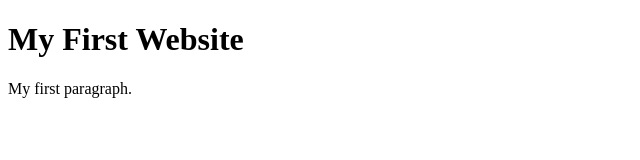
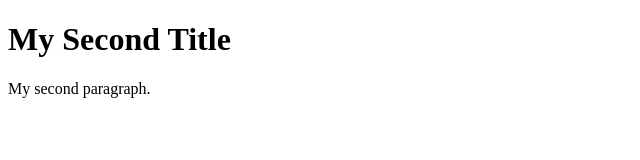
Before and after one commit to saif7amed/codersrank-template-tgvsqe, a website: page index.html in a window 1280 px wide. Shown: the whole page, without its empty margins (0-640 px from the left). Drawn offline with Linux system fonts and the light colour scheme.

Commit message:
1 file modified

```diff
--- a/index.html
+++ b/index.html
@@ -5,8 +5,8 @@
   </head>
   <body>
 
-    <h1>My First Website</h1>
-    <p>My first paragraph.</p>
+    <h1>My Second Title</h1>
+    <p>My second paragraph.</p>
 
   </body>
 </html>
```
